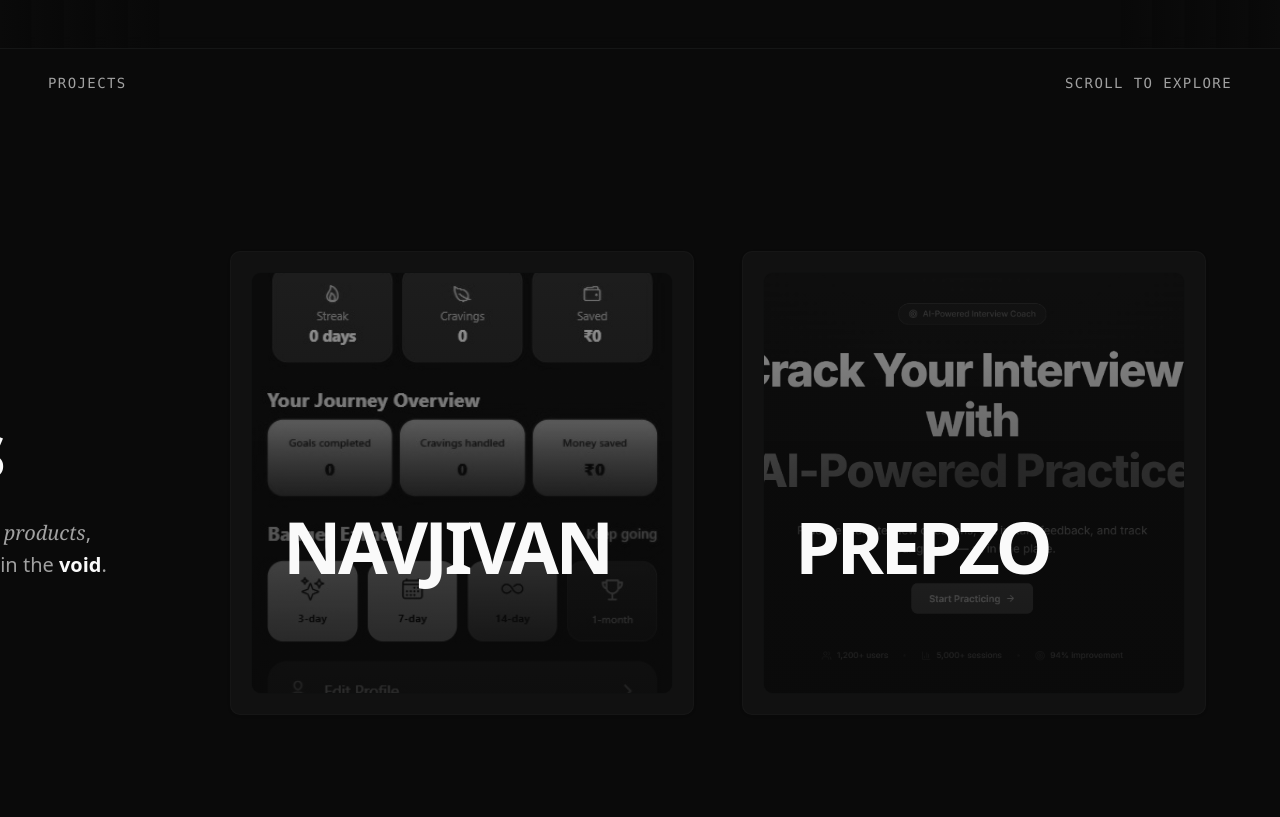
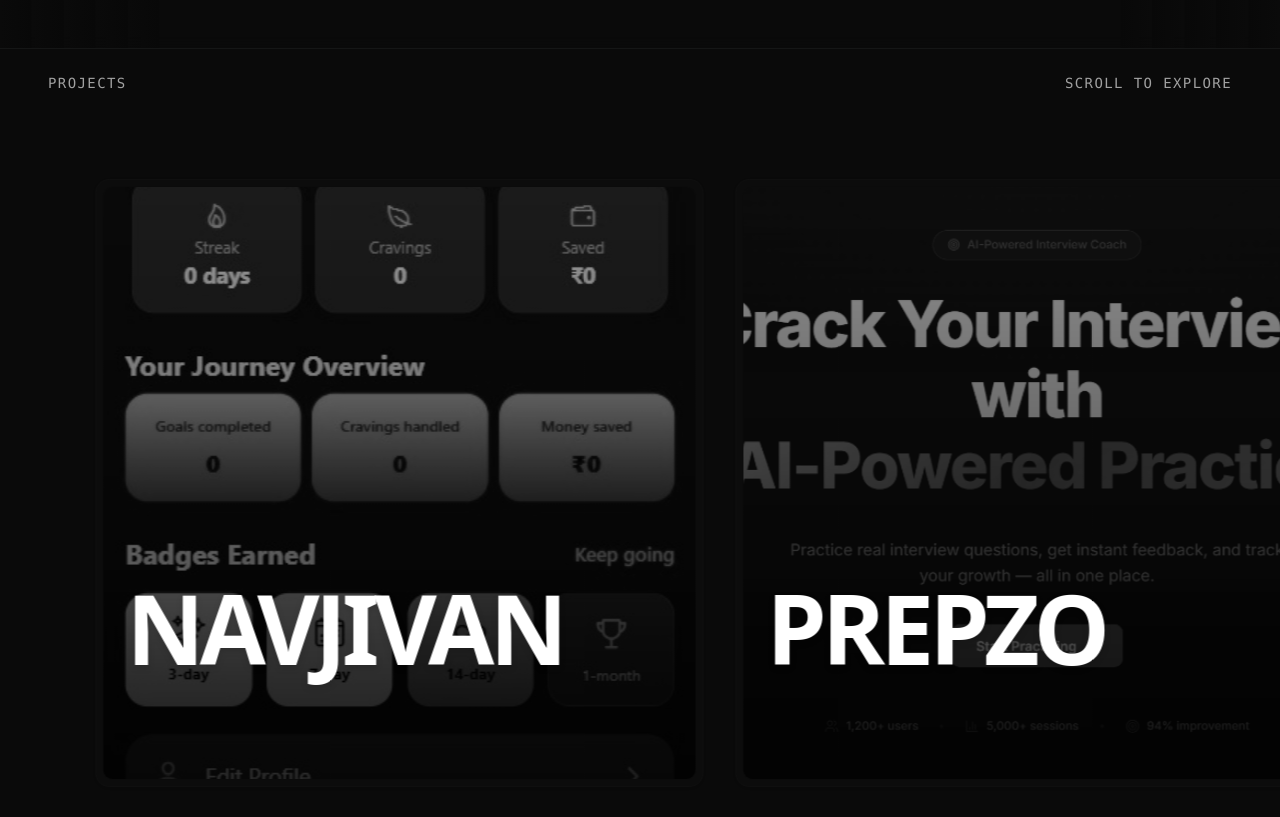
Before and after one commit to AdityaMani-2003/Portfolio-Website, a Next.js app: page / in a window 1280 px wide. Shown: the part 3225-4042 px from the top of the page. Built offline with nearby package versions, Linux system fonts and the light colour scheme.

Commit message:
Increase project card size, thin out frame borders, and move titles to absolute bottom left

```diff
--- a/components/sections/projects.tsx
+++ b/components/sections/projects.tsx
@@ -144,43 +144,43 @@
         return (
             <div
                 onClick={onClick}
-                className="group flex flex-col justify-center relative shrink-0 cursor-pointer w-[90vw] md:w-[50vw] xl:w-[40vw] max-w-[80vh] px-3 md:px-6"
+                className="group flex flex-col justify-center relative shrink-0 cursor-pointer w-[90vw] md:w-[60vw] xl:w-[50vw] max-w-[85vh] px-2 md:px-4"
             >
-                <div className="relative w-full aspect-square overflow-hidden bg-muted/30 border border-border/20 transition-all duration-700 ease-out group-hover:border-foreground/30 group-hover:bg-muted/50 rounded-lg shadow-sm">
+                <div className="relative w-full aspect-square overflow-hidden bg-muted/10 border border-border/10 transition-all duration-700 ease-out group-hover:border-foreground/20 group-hover:bg-muted/20 rounded-xl shadow-sm">
                     {/* Background image */}
-                    <div className="absolute inset-4 md:inset-5 z-0 rounded-lg overflow-hidden bg-background/50 border border-border/10">
+                    <div className="absolute inset-1 md:inset-1.5 z-0 rounded-lg overflow-hidden bg-background/50 border border-border/5">
                         <Image
                             src={project.image}
                             alt={project.title}
                             fill
-                            sizes="(max-width: 768px) 90vw, (max-width: 1280px) 50vw, 40vw"
+                            sizes="(max-width: 768px) 90vw, (max-width: 1280px) 60vw, 50vw"
                             loading="lazy"
                             className="object-cover opacity-60 group-hover:opacity-100 group-hover:scale-105 transition-all duration-1000 grayscale group-hover:grayscale-0"
                         />
-                        <div className="absolute inset-0 bg-linear-to-t from-background/95 via-background/50 to-transparent opacity-80 group-hover:opacity-100 transition-opacity duration-500" />
+                        <div className="absolute inset-0 bg-linear-to-t from-black/90 via-black/40 to-transparent opacity-80 group-hover:opacity-100 transition-opacity duration-500" />
                     </div>
 
                     {/* Content overlay */}
-                    <div className="absolute inset-4 md:inset-5 z-10 p-6 xl:p-8 pointer-events-none">
+                    <div className="absolute inset-1 md:inset-1.5 z-10 p-6 xl:p-8 pointer-events-none">
                         <div className="flex justify-between items-start w-full">
                             <div className="overflow-hidden">
-                                <span className="block text-xs xl:text-sm font-mono tracking-widest text-muted-foreground uppercase transform translate-y-full group-hover:translate-y-0 transition-transform duration-500 delay-100">
+                                <span className="block text-xs xl:text-sm font-mono tracking-widest text-white/70 uppercase transform translate-y-full group-hover:translate-y-0 transition-transform duration-500 delay-100">
                                     {project.category}
                                 </span>
                             </div>
                             <div className="overflow-hidden">
-                                <span className="block text-xs xl:text-sm font-mono text-muted-foreground transform translate-y-full group-hover:translate-y-0 transition-transform duration-500 delay-200">
+                                <span className="block text-xs xl:text-sm font-mono text-white/70 transform translate-y-full group-hover:translate-y-0 transition-transform duration-500 delay-200">
                                     {project.year}
                                 </span>
                             </div>
                         </div>
 
-                        <div className="absolute bottom-6 md:bottom-8 left-6 md:left-8 right-6 md:right-8">
-                            <h3 className="text-4xl sm:text-5xl md:text-6xl lg:text-7xl font-black tracking-tighter uppercase text-foreground transition-opacity duration-500 delay-100">
+                        <div className="absolute bottom-4 md:bottom-6 left-4 md:left-6">
+                            <h3 className="text-5xl sm:text-6xl md:text-7xl lg:text-[5rem] xl:text-[6rem] font-black tracking-tighter uppercase text-white drop-shadow-md transition-all duration-500">
                                 {project.title}
                             </h3>
                             <div className="overflow-hidden">
-                                <p className="text-sm md:text-base text-muted-foreground transform translate-y-full group-hover:translate-y-0 transition-transform duration-500 delay-300 opacity-0 group-hover:opacity-100 line-clamp-2 md:line-clamp-3 mt-2">
+                                <p className="text-sm md:text-base text-white/80 transform translate-y-full group-hover:translate-y-0 transition-transform duration-500 delay-300 opacity-0 group-hover:opacity-100 line-clamp-2 md:line-clamp-3 mt-2 max-w-[80%]">
                                     {project.description}
                                 </p>
                             </div>
```
